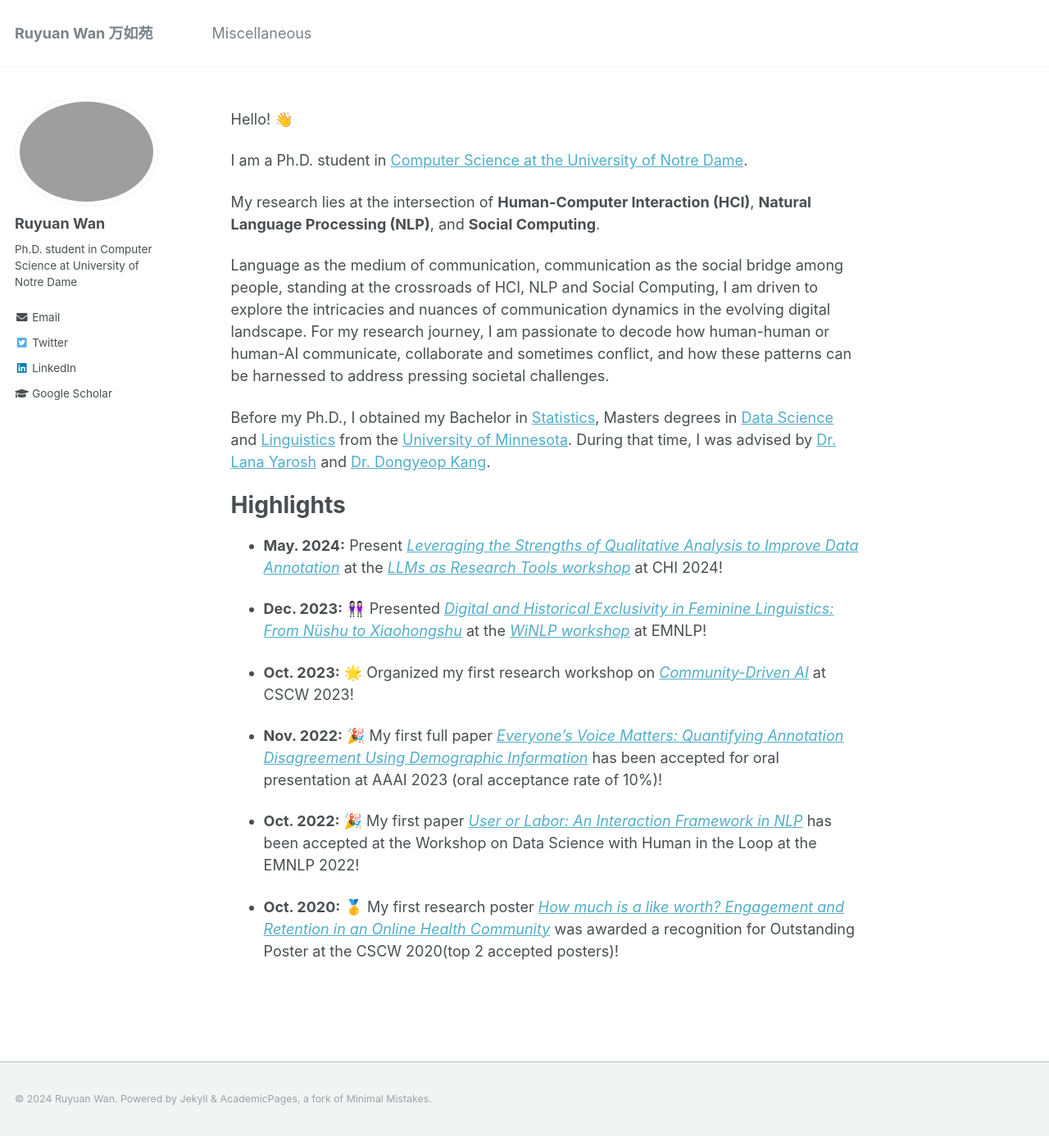
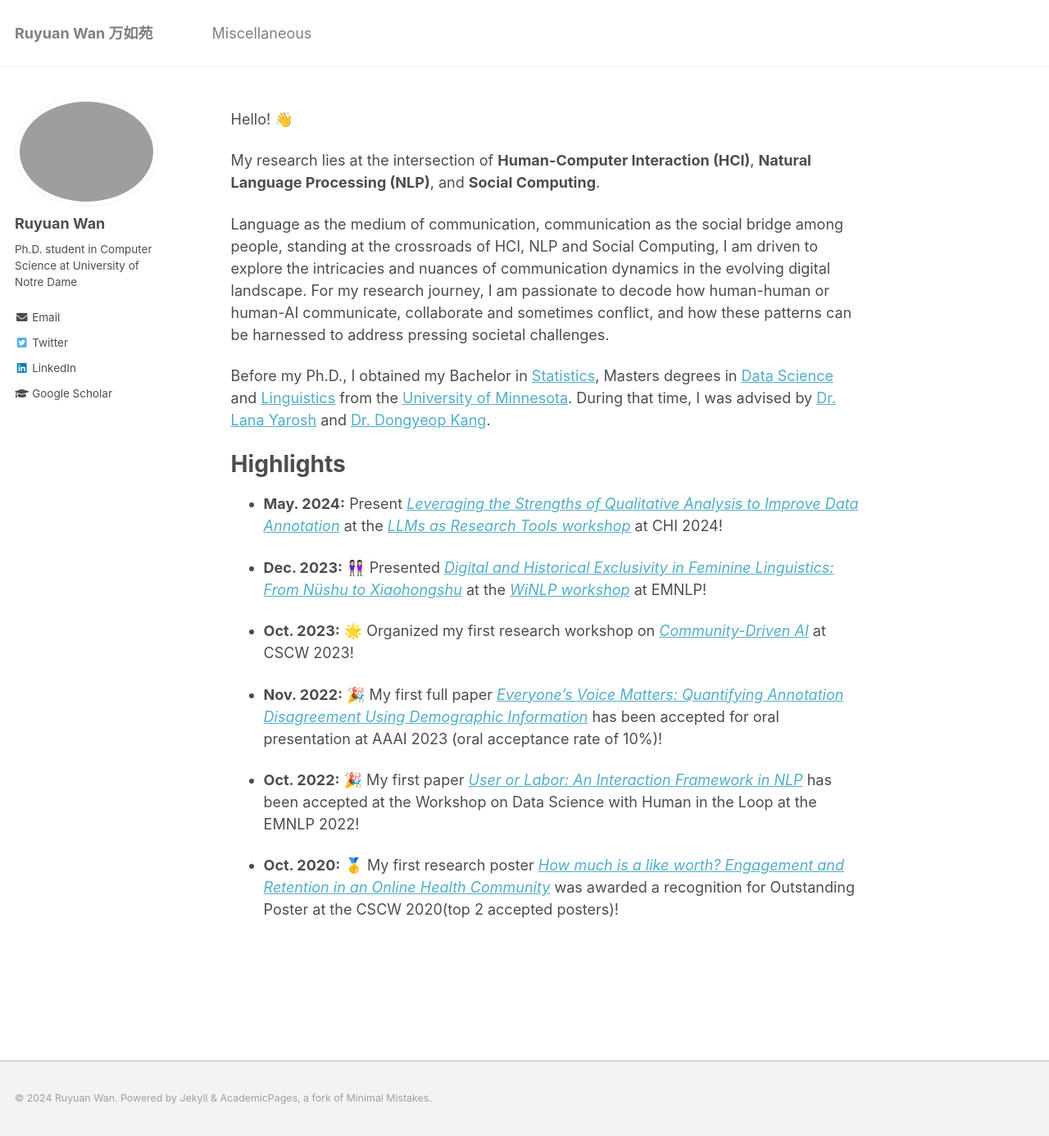
Before and after one commit to RuyuanWan/ruyuanwan.github.io, a Jekyll site: the page built from _pages/about.md, in a window 1280 px wide and 1386 px high. Shown: the whole window at 82% size. Built offline with Jekyll 4.4.1, drawn with Linux system fonts in a browser that asks for light colours.

Commit message:
Update about.md

```diff
--- a/_pages/about.md
+++ b/_pages/about.md
@@ -11,7 +11,7 @@ redirect_from:
 
 Hello! 👋<br/>
 
-I am a Ph.D. student in [Computer Science at the University of Notre Dame](https://cse.nd.edu/).<br/>
+<!--I am a Ph.D. student in [Computer Science at the University of Notre Dame](https://cse.nd.edu/).<br/>-->
 
 My research lies at the intersection of <b>Human-Computer Interaction (HCI)</b>, <b>Natural Language Processing (NLP)</b>, and <b>Social Computing</b>.
 
```
